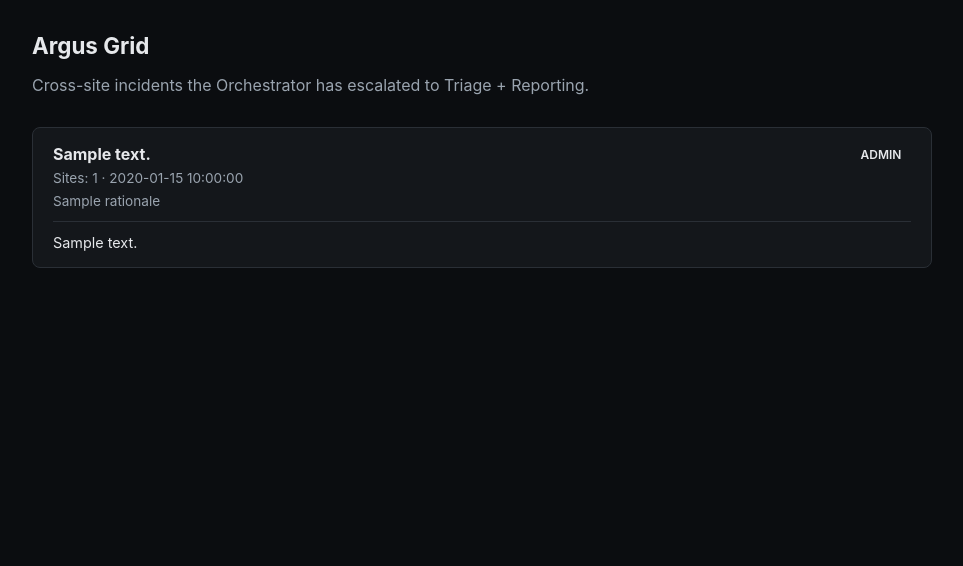
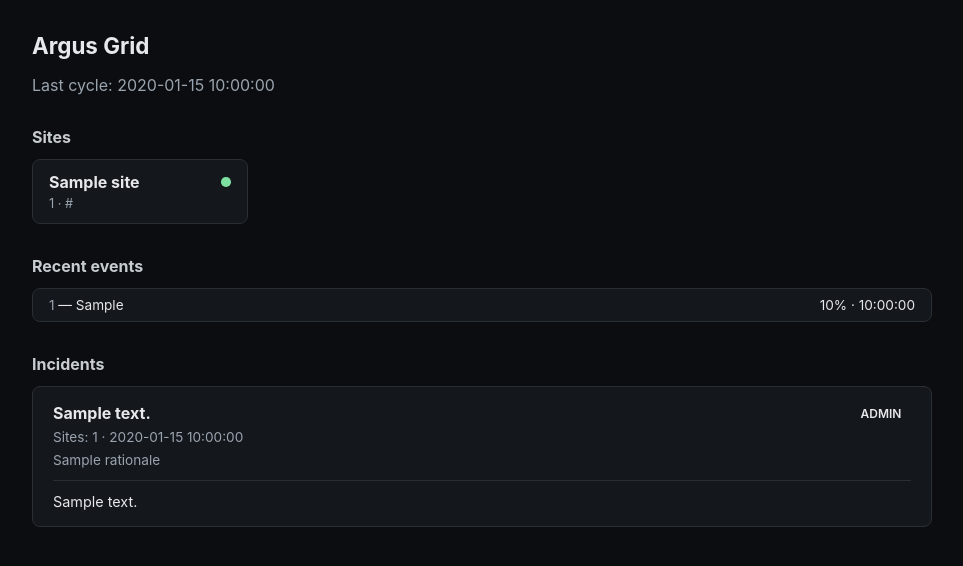
Before and after one commit to Awaiz-Malik/argus-grid, a Python web app: template services/orchestrator/templates/dashboard.html in a window 1280 px wide. Shown: the top 566 px of the page, without its empty margins (158-1121 px from the left). Run offline with Jinja, Linux system fonts and the light colour scheme; the template is opened without the code that fills it: most values are stand-ins (such as "Sample title", 1, 10 or a date in 2020).

Commit message:
Close out remaining Phase 9 gaps: reports, dashboard, run script
- Persist each incident's report to data/reports/<id>.md, not just the
  Orchestrator's own SQLite store.
- Dashboard now shows a live site status grid (reachable/unreachable per
  site) and a recent cross-site events feed, not just the incidents list -
  backed by a small in-memory live_state snapshot updated once per cycle
  so the dashboard doesn't re-run discovery/MCP calls on every page view.
- Add scripts/run_local.sh (start/stop) so running all 6 services locally
  doesn't mean copy-pasting six uvicorn commands by hand.

Verified: full local run producing a real incident, report file written to
disk, dashboard rendering the site grid/events feed/incidents correctly
(HTTP 200), full pytest suite passing (11/11).

```diff
--- a/services/orchestrator/templates/dashboard.html
+++ b/services/orchestrator/templates/dashboard.html
@@ -6,7 +6,19 @@
   <style>
     body { font-family: -apple-system, system-ui, sans-serif; margin: 2rem auto; max-width: 900px; background: #0b0d10; color: #e6e8eb; }
     h1 { font-size: 1.4rem; }
-    .sub { color: #9aa4af; margin-bottom: 2rem; }
+    h2 { font-size: 1rem; color: #c7ccd1; margin: 2rem 0 0.75rem; }
+    .sub { color: #9aa4af; margin-bottom: 1rem; }
+    .site-grid { display: grid; grid-template-columns: repeat(auto-fill, minmax(200px, 1fr)); gap: 0.75rem; }
+    .site-card { border: 1px solid #2a2f36; border-radius: 8px; padding: 0.75rem 1rem; background: #14171b; }
+    .site-card-head { display: flex; justify-content: space-between; align-items: center; }
+    .dot { width: 0.6rem; height: 0.6rem; border-radius: 50%; display: inline-block; }
+    .dot-up { background: #7ee0a0; }
+    .dot-down { background: #ff8a8a; }
+    .site-url { color: #9aa4af; font-size: 0.8rem; margin-top: 0.25rem; }
+    .events-feed { border: 1px solid #2a2f36; border-radius: 8px; background: #14171b; overflow: hidden; }
+    .event-row { display: flex; justify-content: space-between; padding: 0.5rem 1rem; font-size: 0.85rem; border-bottom: 1px solid #2a2f36; }
+    .event-row:last-child { border-bottom: none; }
+    .event-site { color: #9aa4af; }
     .incident { border: 1px solid #2a2f36; border-radius: 8px; padding: 1rem 1.25rem; margin-bottom: 1rem; background: #14171b; }
     .incident-head { display: flex; justify-content: space-between; align-items: center; }
     .badge { padding: 0.15rem 0.6rem; border-radius: 999px; font-size: 0.75rem; font-weight: 600; text-transform: uppercase; }
@@ -21,8 +33,42 @@
 </head>
 <body>
   <h1>Argus Grid</h1>
-  <p class="sub">Cross-site incidents the Orchestrator has escalated to Triage + Reporting.</p>
+  <p class="sub">
+    {% if last_run_at %}Last cycle: {{ last_run_at.strftime("%Y-%m-%d %H:%M:%S %Z") }}{% else %}No cycle has run yet.{% endif %}
+  </p>
 
+  <h2>Sites</h2>
+  {% if not sites %}
+    <p class="empty">No sites discovered yet.</p>
+  {% else %}
+    <div class="site-grid">
+      {% for site in sites %}
+        <div class="site-card">
+          <div class="site-card-head">
+            <strong>{{ site.name }}</strong>
+            <span class="dot {{ 'dot-up' if site.reachable else 'dot-down' }}" title="{{ 'reachable' if site.reachable else 'unreachable' }}"></span>
+          </div>
+          <div class="site-url">{{ site.id }} · {{ site.url }}</div>
+        </div>
+      {% endfor %}
+    </div>
+  {% endif %}
+
+  <h2>Recent events</h2>
+  {% if not recent_events %}
+    <p class="empty">No events collected yet.</p>
+  {% else %}
+    <div class="events-feed">
+      {% for event in recent_events %}
+        <div class="event-row">
+          <span><span class="event-site">{{ event.site_id }}</span> — {{ event.violation_type }}</span>
+          <span>{{ "%.0f" | format(event.confidence * 100) }}% · {{ event.timestamp.strftime("%H:%M:%S") }}</span>
+        </div>
+      {% endfor %}
+    </div>
+  {% endif %}
+
+  <h2>Incidents</h2>
   {% if not incidents %}
     <p class="empty">No incidents yet — nothing has crossed the cross-site pattern threshold.</p>
   {% endif %}
```
Also changed, not shown: services/orchestrator/app.py (+22 -2 lines), services/orchestrator/graph.py (+15 -0 lines), services/orchestrator/live_state.py (added, +49 -0 lines), README.md, 1 other file.
